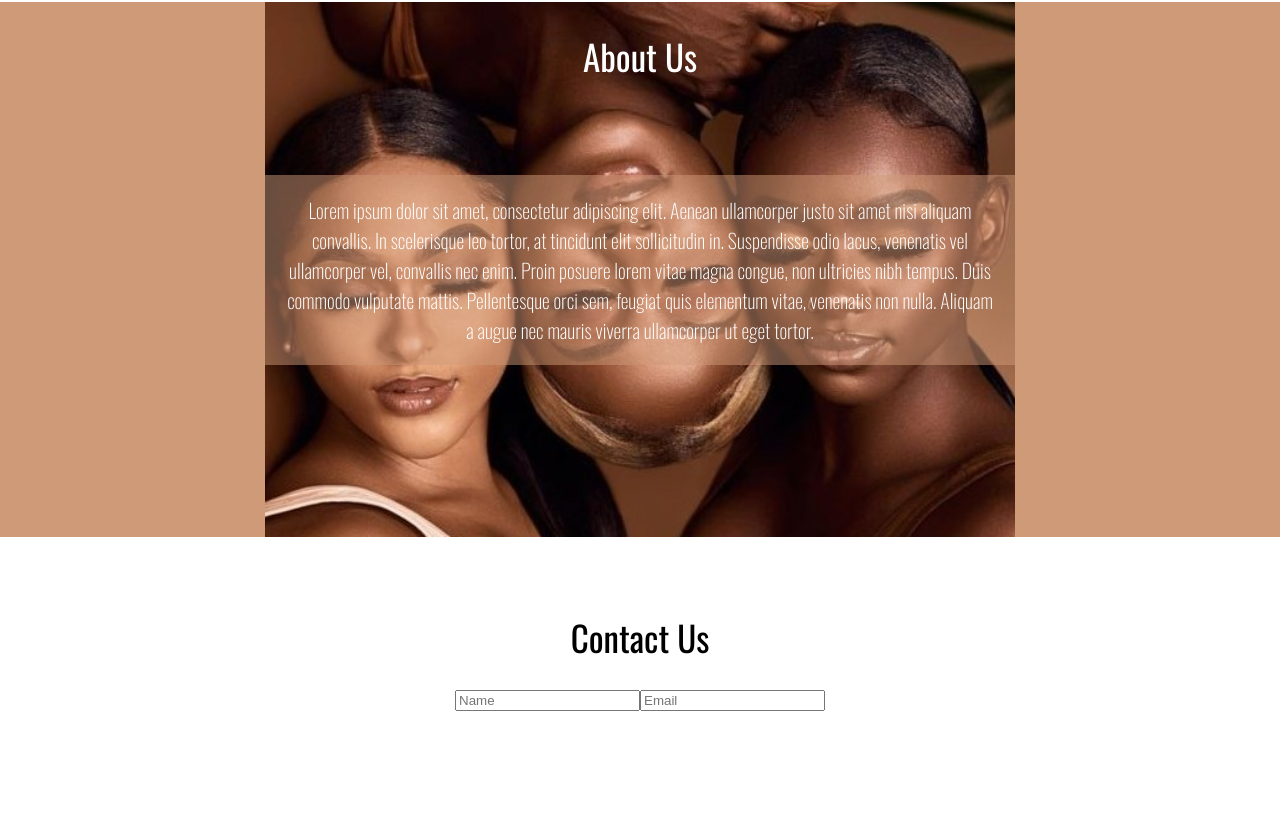
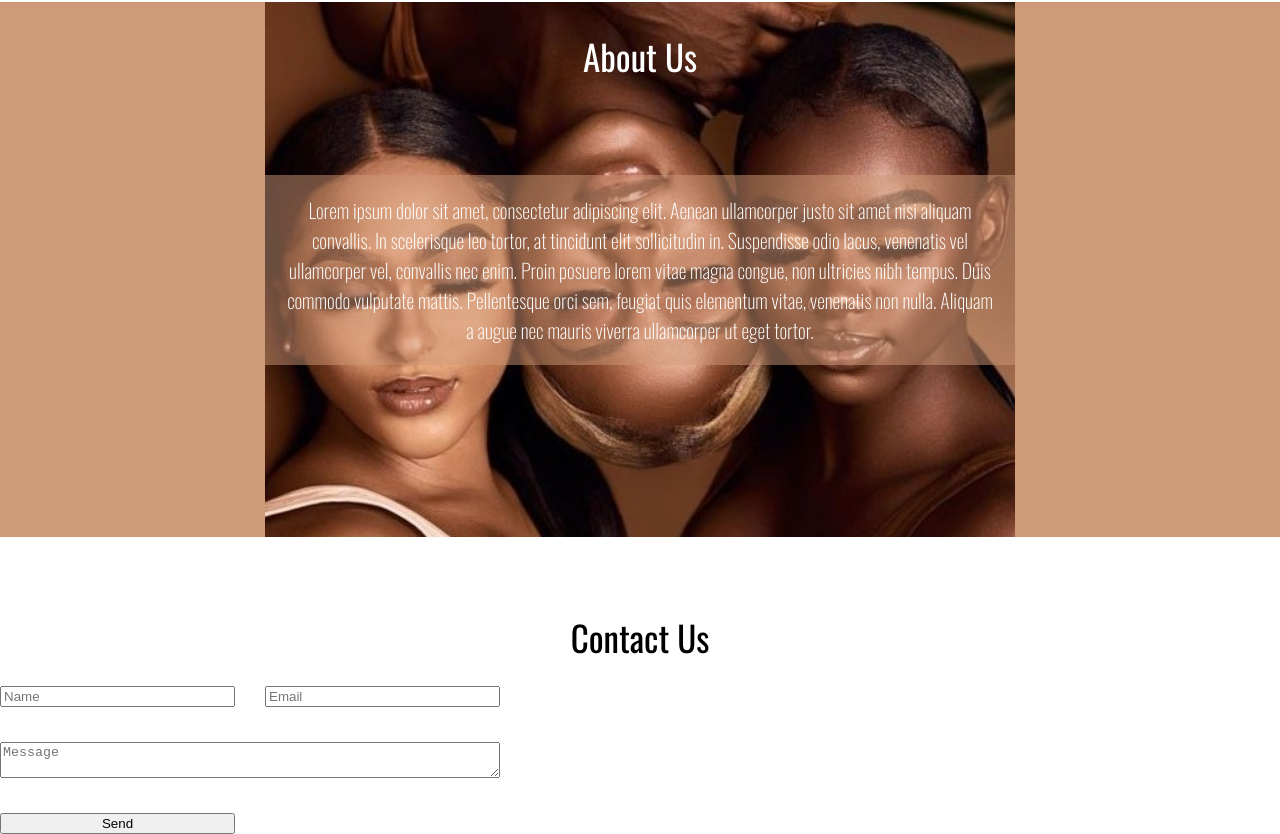
Before and after one commit to keMoleseng/salon-app, a React (Create React App) app: page / in a window 1280 px wide. Shown: the part 2182-3016 px from the top of the page. Before the commit the page ends 2893 px from the top, so only its background shows below. Built offline with nearby package versions, Linux system fonts and the light colour scheme; a web font is replaced by a local one.

Commit message:
adding functionality to contact form

```diff
--- a/src/components/ContactUs.js
+++ b/src/components/ContactUs.js
@@ -1,24 +1,60 @@
-import '../contact.css'
+import '../contact.css';
+import React, {useRef} from 'react';
+import emailjs from '@emailjs/browser';
 
 export default function ContactUs(){
+    const form = useRef();
+
+    const SERVICE_ID = 'service_x3aurgm';
+    const TEMPLATE_ID = 'template_1t9bxim';
+    const PUBLIC_KEY = 'krMgm_CqfiR1Q8z8N';
+
+    const sendEmail = (e) => {
+        e.preventDefault();
+
+        emailjs.sendForm(SERVICE_ID, TEMPLATE_ID, form.current, PUBLIC_KEY)
+            .then((result) => {
+                console.log(result.text);
+            }, (error) => {
+                console.log(error.text);
+            });
+
+            e.target.reset();
+    };
+
     return(
         <div className="contact--container">
             <h1 className="contact--heading">Contact Us</h1>
             <span>
                 <span className="address"></span>
                 <span className="form--container">
-                    <form name="subscription">
-                        <input id="name"
-                                type="text"
-                                name="name"
-                                placeholder='Name'
-                                />
-                        <input id='email'
-                                type="email"
-                                placeholder="Email"
+                    <form ref={form} onSubmit={sendEmail}>
 
+                            <input
+                                    type="text"
+                                    name="user_name"
+                                    placeholder='Name'
+                                    className='name'
+                                    required
+                                    />
+                            <input
+                                    type="email"
+                                    name="user_email"
+                                    placeholder="Email"
+                                    className='email'
+                                    required
+                            />
+
+                        <textarea id="opinion"
+                                    name="message"
+                                    placeholder='Message'
+                                    form='contactUs'
+                                    className='textarea'
+                                    required
                         />
-
+                        <button id ="btn" type='submit' className='submit-btn'>
+                            Send
+                        </button>
                     </form>
                 </span>
             </span>
--- a/src/contact.css
+++ b/src/contact.css
@@ -8,3 +8,30 @@
     font-family: 'Oswald', sans-serif;
     color: black;
 }
+
+form {
+    display: grid;
+    grid-template-columns: auto auto;
+    width: 500px;
+    gap: 35px 30px;
+}
+
+.name {
+    grid-column-start: 1;
+    grid-column-end: 2;
+}
+
+.email {
+    grid-column-start: 2;
+    grid-column-end: 3;
+}
+
+.textarea {
+    grid-column-start: 1;
+    grid-column-end: 3;
+}
+
+.btn-submit {
+    grid-column-start: 1;
+    grid-column-end: 3;
+}
```
